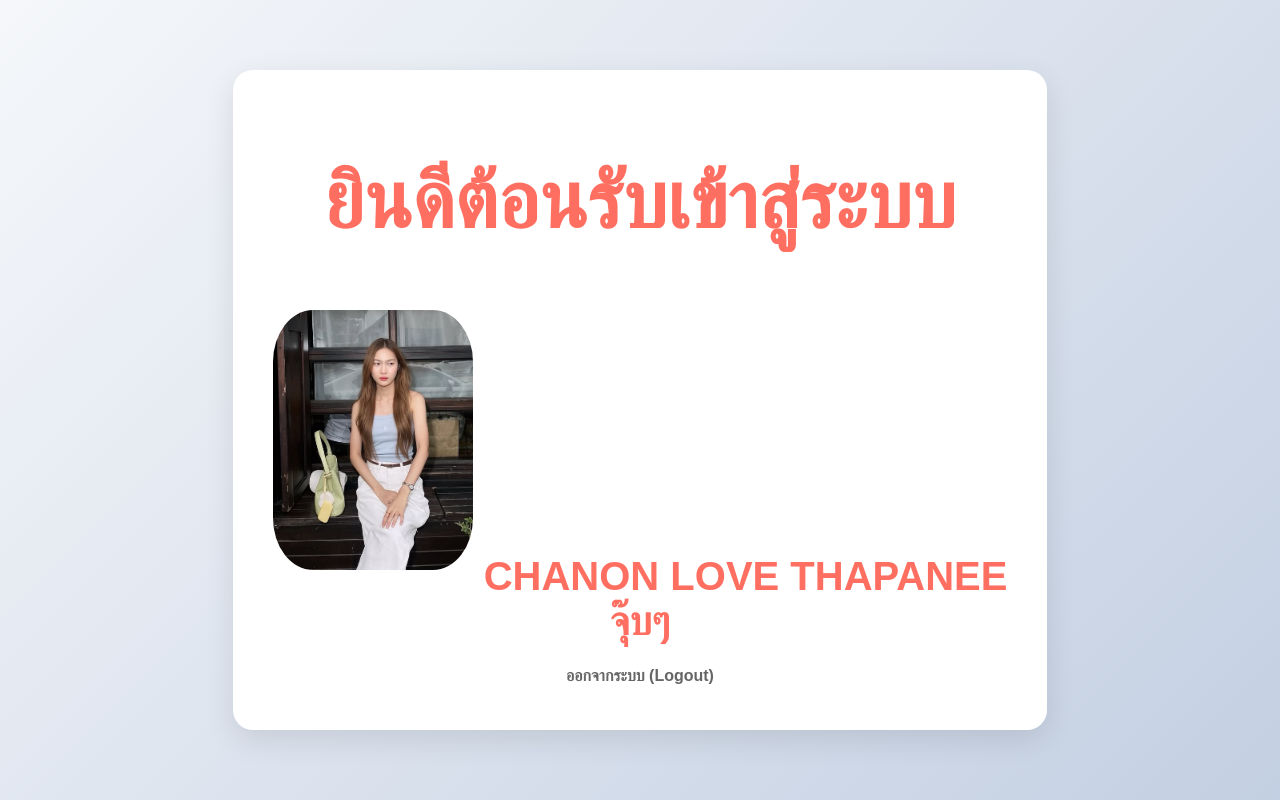
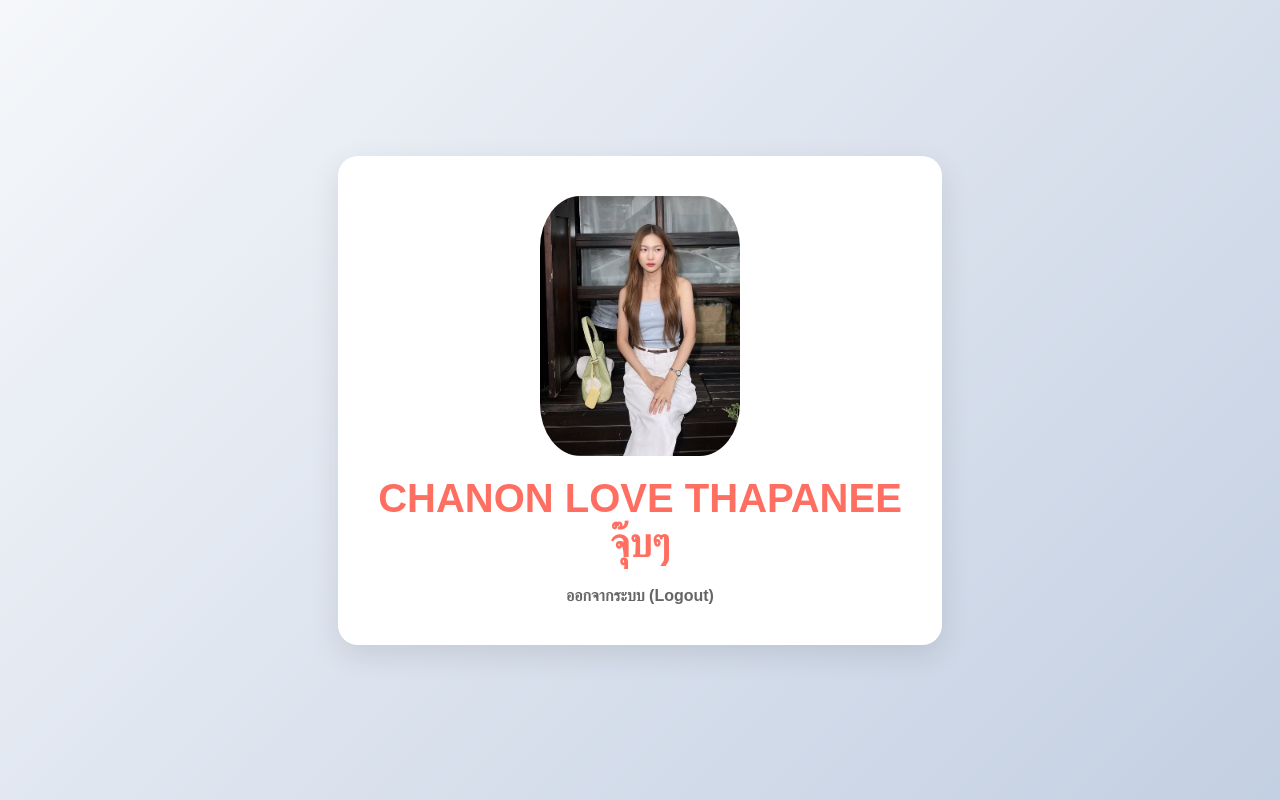
Before and after one commit to chanonson501-cyber/login-app, a Flask app: page /dashboard in a window 1280 px wide. Run offline with Flask 3, Linux system fonts and the light colour scheme.

Commit message:
Update app

```diff
--- a/templates/dashboard.html
+++ b/templates/dashboard.html
@@ -22,6 +22,10 @@
             color: #ff6f61;
             font-size: 2.5rem;
             font-weight: bold;
+            display: flex;
+            flex-direction: column;
+            align-items: center;
+
         }
         a {
             display: inline-block;
@@ -30,10 +34,7 @@
             color: #666;
             text-decoration: none;
         }
-        /* โค้ดสำหรับทำให้ตัวอักษรขยับขึ้นลง */
-   .moving-text {
-     animation: bounce 1s infinite alternate;
-   }
+
 
    @keyframes bounce {
      0% {
@@ -48,13 +49,12 @@
 <body>
 
     <div class="box">
-        <!-- เติม class="moving-text" ตรงนี้ -->
-        <h1 class="moving-text">ยินดีต้อนรับเข้าสู่ระบบ</h1>
+
         <img src="{{ url_for('static', filename='ploy.png') }}" alt="รูปของฉัน" style="width: 200px; border-radius: 20%; margin-bottom: 20px;">
         CHANON LOVE THAPANEE <br>
         จุ๊บๆ <br>
         <a href="/">ออกจากระบบ (Logout)</a>
-    </div>
+      </div>
 
 </body>
 </html>
```
